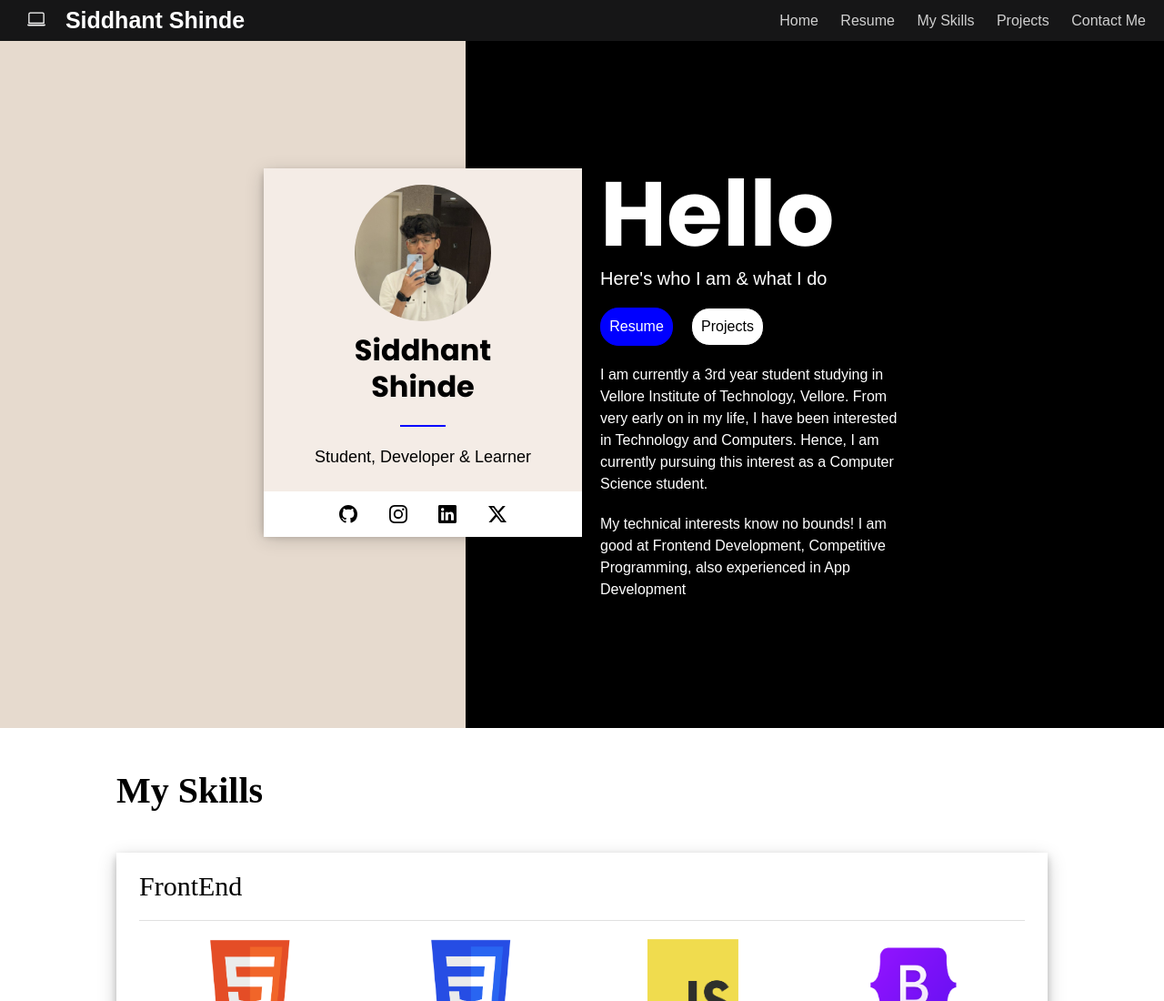
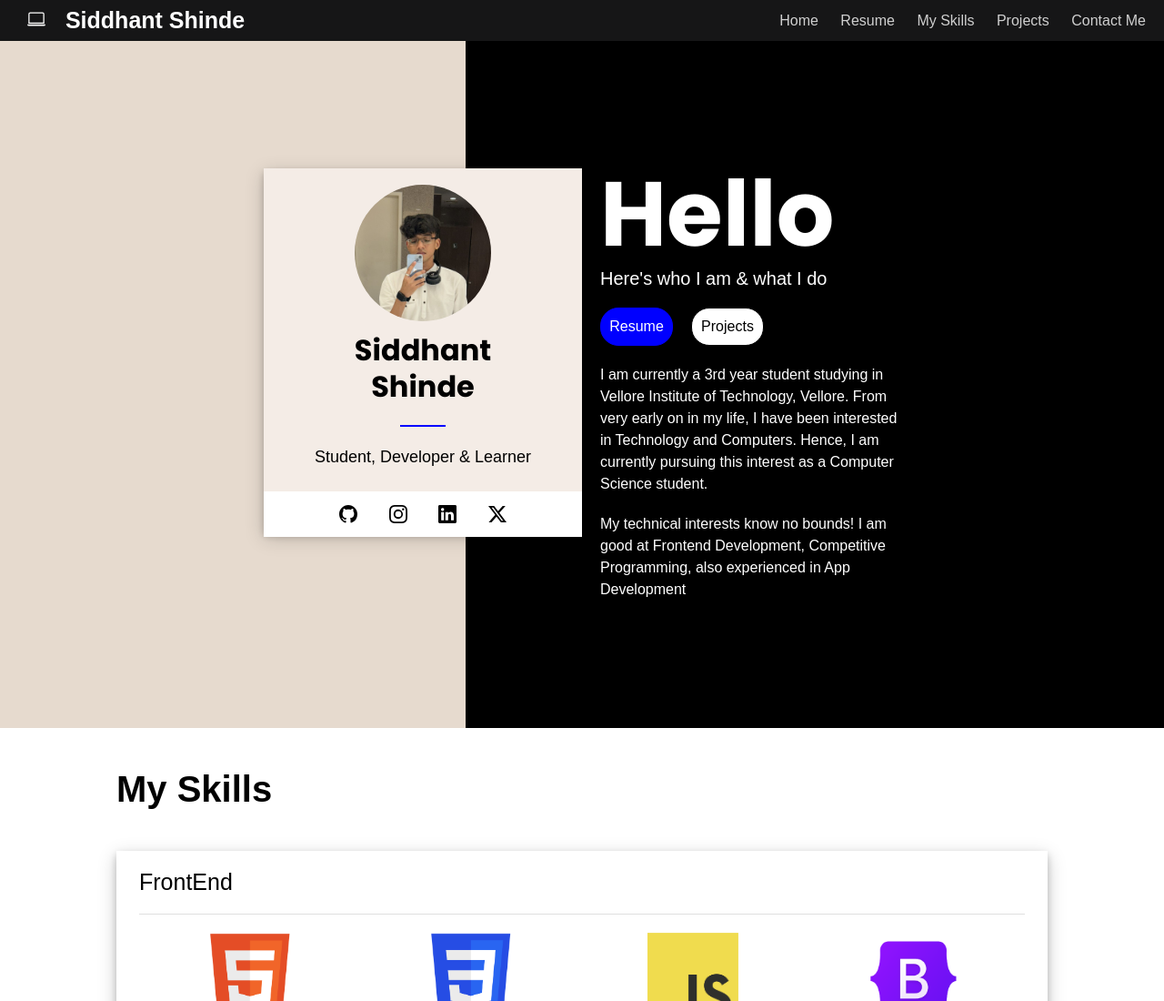
Before and after one commit to Siddhant0045/PortfolioWeb, a plain HTML site: page index.html in a window 1280 px wide. Shown: the top 1100 px of the page at 91% size. Drawn offline with Linux system fonts and the light colour scheme.

Commit message:
Update style.css

```diff
--- a/style.css
+++ b/style.css
@@ -4,6 +4,7 @@
     text-decoration: none;
     list-style: none;
     box-sizing: border-box;
+    font-family: "Avenir",sans-serif;
 }
 
 body{
@@ -291,7 +292,7 @@ body{
     margin: 20px 0px;
     padding-left: 0px;
     padding-top: 20px;
-    font-size: 30px;
+    font-size: 25px;
 }
 
 .myskills img{
```
